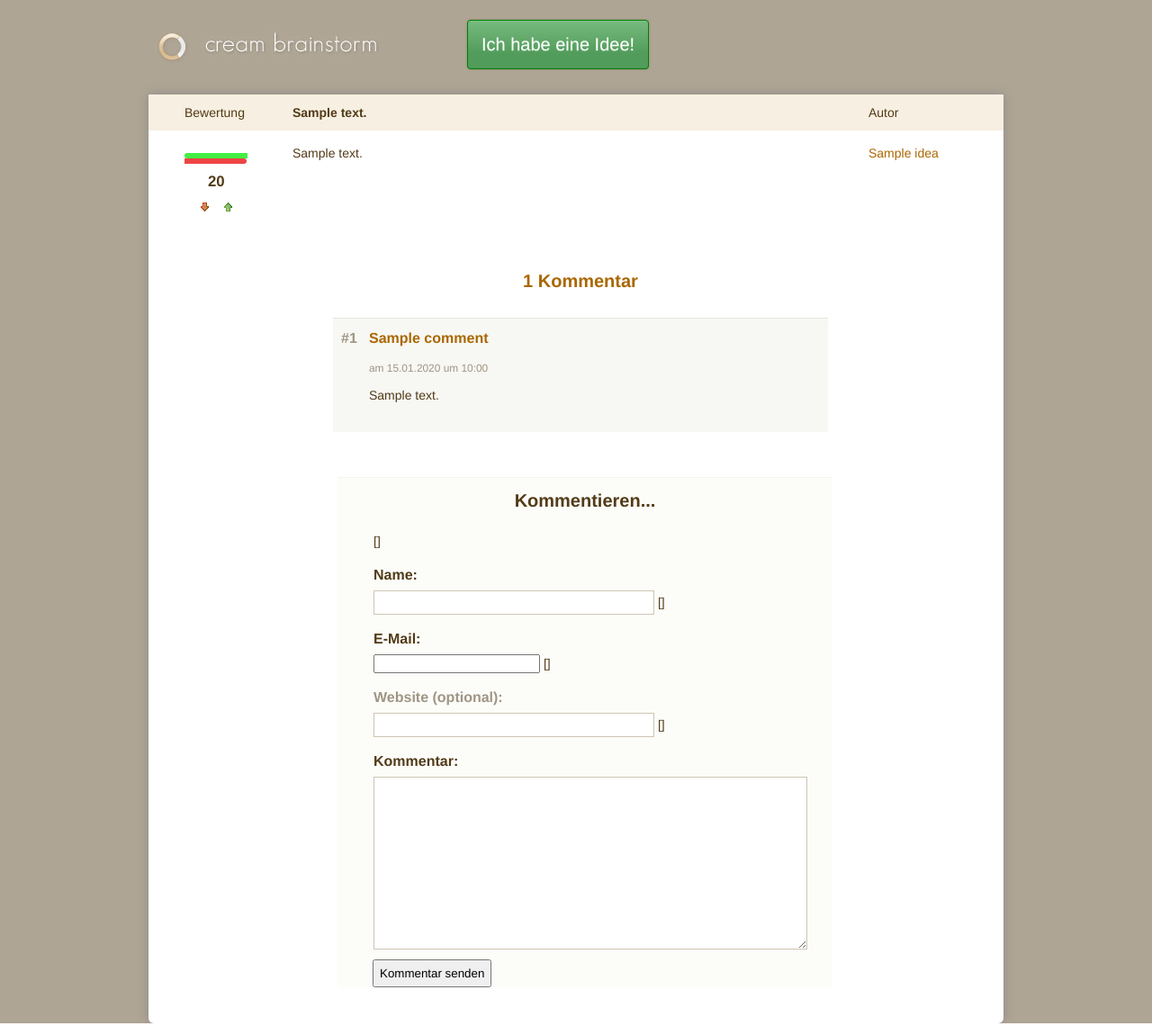
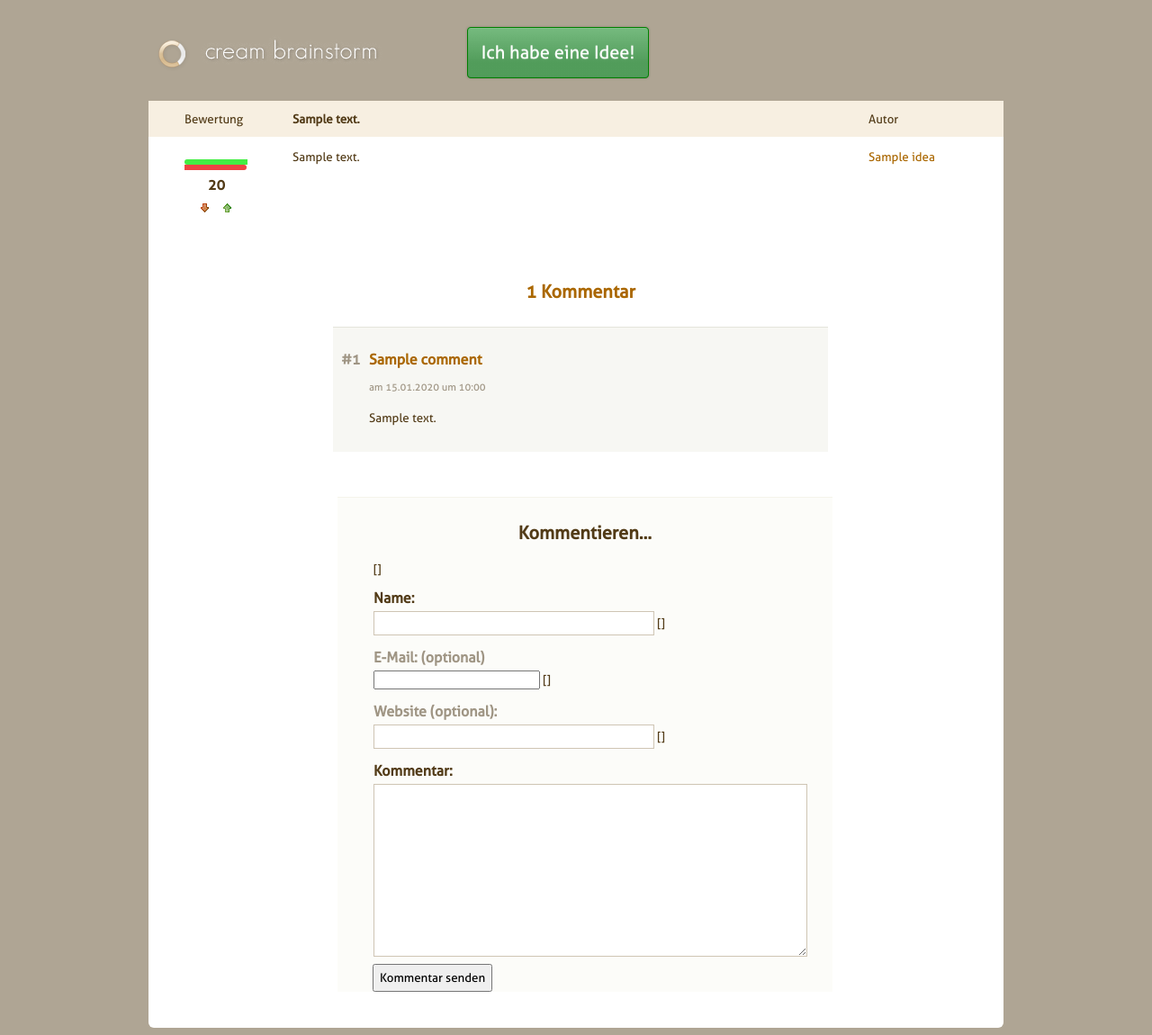
Before and after one commit to iperatoner/django-brainstorm-app, a Django app: template templates/cream-brainstorm/brainstorm/show.html in a window 1280 px wide. Shown: the whole page at 90% size. Run offline with Django 3.2, Linux system fonts and the light colour scheme; the template is opened without the code that fills it: most values are stand-ins (such as "Sample title", 1, 10 or a date in 2020); form fields are guessed from the names that the template uses; parts of the project's set-up code (start-up, migrations or seed data) failed here and were passed over.

Commit message:
* Update on the theme. * Made email optional

```diff
--- a/brainstorm/models.py
+++ b/brainstorm/models.py
@@ -18,7 +18,7 @@ class Idea(models.Model):
     demoted = models.IntegerField()
 
     author_name = models.CharField(max_length=128)
-    author_email = models.EmailField()
+    author_email = models.EmailField(blank=True)
     author_website = models.CharField(blank=True, max_length=128)
 
     date_added = models.DateTimeField(default=datetime.now)
@@ -39,7 +39,7 @@ class IdeaComment(models.Model):
     idea = models.ForeignKey(Idea, related_name='comment_set')
 
     author_name = models.CharField(max_length=128)
-    author_email = models.EmailField()
+    author_email = models.EmailField(blank=True)
     author_website = models.CharField(blank=True, max_length=128)
 
     text = models.TextField()
--- a/media/cream-brainstorm/css/style.css
+++ b/media/cream-brainstorm/css/style.css
@@ -30,7 +30,7 @@ div#create-wrapper {
 
         border-radius: 4px;
 
-        -webkit-box-shadow: 0px 0px 3px 0px rgba(0, 0, 0, .2)/*0px 0px 4px 0px rgba(0, 0, 0, .4)*/, inset 0px 1px 1px -1px rgba(256, 256, 256, 1), inset 0px -1px 0px 0px rgba(0, 0, 0, .05), inset 1px 0px 1px -1px rgba(256, 256, 256, .15), inset -1px 0px 1px -1px rgba(256, 256, 256, .15);
+        -webkit-box-shadow: 0px 0px 3px 0px rgba(0, 0, 0, .2), inset 0px 1px 1px -1px rgba(256, 256, 256, 1), inset 0px -1px 0px 0px rgba(0, 0, 0, .05), inset 1px 0px 1px -1px rgba(256, 256, 256, .15), inset -1px 0px 1px -1px rgba(256, 256, 256, .15);
 
         text-shadow: 0px 1px 0px rgba(256, 256, 256, .24);
 
@@ -66,9 +66,9 @@ div#content-wrapper {
     -moz-border-radius-bottomleft: 6px;
     -moz-border-radius-bottomright: 6px;
 
-    box-shadow: 0px 0px 12px #8a8a8a;
+    /*box-shadow: 0px 0px 12px #8a8a8a;
     -webkit-box-shadow: 0px 0px 12px #8a8a8a;
-    -moz-box-shadow: 0px 0px 12px #8a8a8a;
+    -moz-box-shadow: 0px 0px 12px #8a8a8a;*/
 }
 
 div#top-bar {
@@ -177,7 +177,7 @@ div.comment {
 
     div.comment span.meta {
         position: relative;
-        top: -10px;
+        top: -7px;
         font-size: .85em;
         color: #9f9584;
     }
@@ -212,10 +212,10 @@ input[type=text], textarea {
 
     input[type=text]:focus, textarea:focus {
         border-color: #ada392;
-
+        /*
         box-shadow: 0px 0px 8px #e3d9c8;
         -moz-box-shadow: 0px 0px 8px #e3d9c8;
-        -webkit-box-shadow: 0px 0px 8px #e3d9c8;
+        -webkit-box-shadow: 0px 0px 8px #e3d9c8;*/
     }
 
 input[type=button], input[type=submit] {
--- a/media/cream-brainstorm/css/text.css
+++ b/media/cream-brainstorm/css/text.css
@@ -1 +1 @@
-body{font:14px/1.5 'Aller','Helvetica Neue',Arial,'Liberation Sans',FreeSans,sans-serif;color:#523b17}a:focus{outline:1px dotted}hr{border:0 #ccc solid;border-top-width:1px;clear:both;height:0}h1{font-size:22px}h2{font-size:20px}h3{font-size:16px}h4{font-size:14px}h5{font-size:13px}h6{font-size:12px}ol{list-style:decimal}ul{list-style:disc}li{margin-left:30px}p,dl,hr,h1,h2,h3,h4,h5,h6,ol,ul,pre,table,address,fieldset{margin-bottom:20px}
+@font-face{font-family:'Aller';src: url(../Aller.ttf);}body{font-family:'Aller','Helvetica Neue',Arial,'Liberation Sans',FreeSans,sans-serif !important;font-size:10pt!important;color:#523b17}a:focus{outline:1px dotted}hr{border:0 #ccc solid;border-top-width:1px;clear:both;height:0}h1{font-size:22px!important}h2{font-size:20px!important}h3{font-size:16px!important}h4{font-size:14px!important}h5{font-size:13px!important}h6{font-size:12px!important}ol{list-style:decimal}ul{list-style:disc}li{margin-left:30px}p,dl,hr,h1,h2,h3,h4,h5,h6,ol,ul,pre,table,address,fieldset{margin-bottom:20px}small{font-size: 9pt !important;}
--- a/templates/cream-brainstorm/base.html
+++ b/templates/cream-brainstorm/base.html
@@ -7,9 +7,6 @@
 
         <title>{% block title %}Cream Brainstorm{% endblock %}</title>
 
-
-        <link rel="stylesheet" type="text/css" media="screen"
-              href="{{ MEDIA_URL }}cream-brainstorm/css/reset.css" />
 
         <link rel="stylesheet" type="text/css" media="screen"
               href="{{ MEDIA_URL }}cream-brainstorm/css/text.css" />
--- a/templates/cream-brainstorm/brainstorm/show.html
+++ b/templates/cream-brainstorm/brainstorm/show.html
@@ -61,7 +61,7 @@
                     {{ form.author_name }}
 
                     {{ form.author_email.errors }}
-                    <label for="id_author_email"><h3>E-Mail:</h3></label>
+                    <label for="id_author_email"><h3><span class="optional-field">E-Mail: (optional)</span></h3></label>
                     {{ form.author_email }}
 
                     {{ form.author_website.errors }}
```
Also changed, not shown: templates/cream-brainstorm/brainstorm/edit.html (+13 -13 lines), media/cream-brainstorm/Aller.ttf (added).
